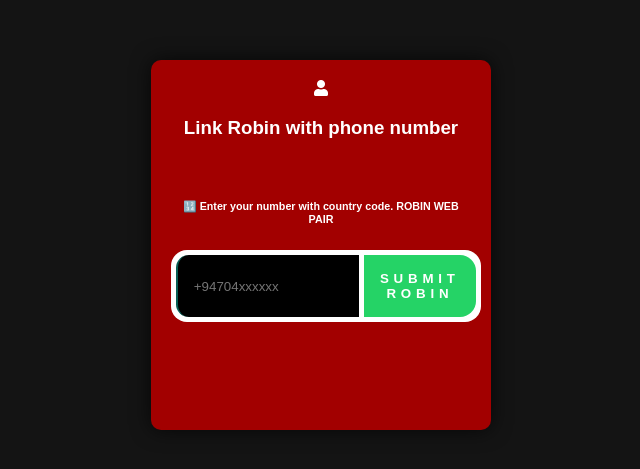
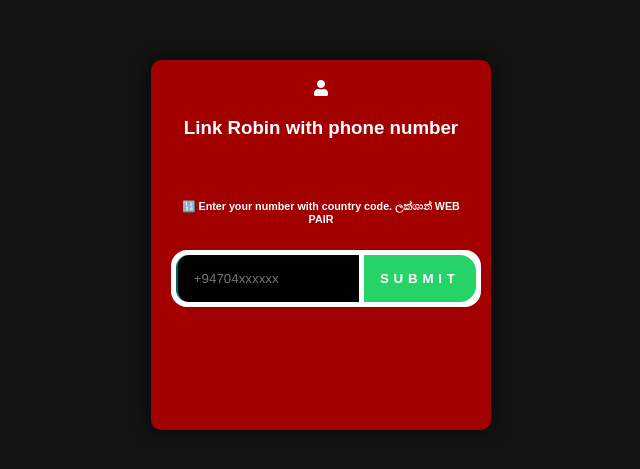
Before and after one commit to lakshankpg/Lakshan-md-v1, a website: page pair.html in a window 1280 px wide. Shown: the part 155-624 px from the top of the page, without its empty margins (319-959 px from the left). Drawn offline with nearby package versions, Linux system fonts and the light colour scheme.

Commit message:
Update pair.html

```diff
--- a/pair.html
+++ b/pair.html
@@ -147,10 +147,10 @@
           <p>
             <h3 class="centered-text">Link Robin with phone number</h3>
             <br>
-            <h6>🔢 Enter your number with country code. ROBIN WEB PAIR</h6>
+            <h6>🔢 Enter your number with country code. ලක්ශාන්  WEB PAIR</h6>
             <div class="input-container">
               <input placeholder="+94704xxxxxx" type="number" id="number" placeholder="❗ Enter your phone number with country code, ROBIN WEB PAIR" name="">
-              <button id="submit">Submit ROBIN</button>
+              <button id="submit">Submit </button>
             </div>
             <!-- Add the loading spinner -->
             <div id="loading-spinner">
```
